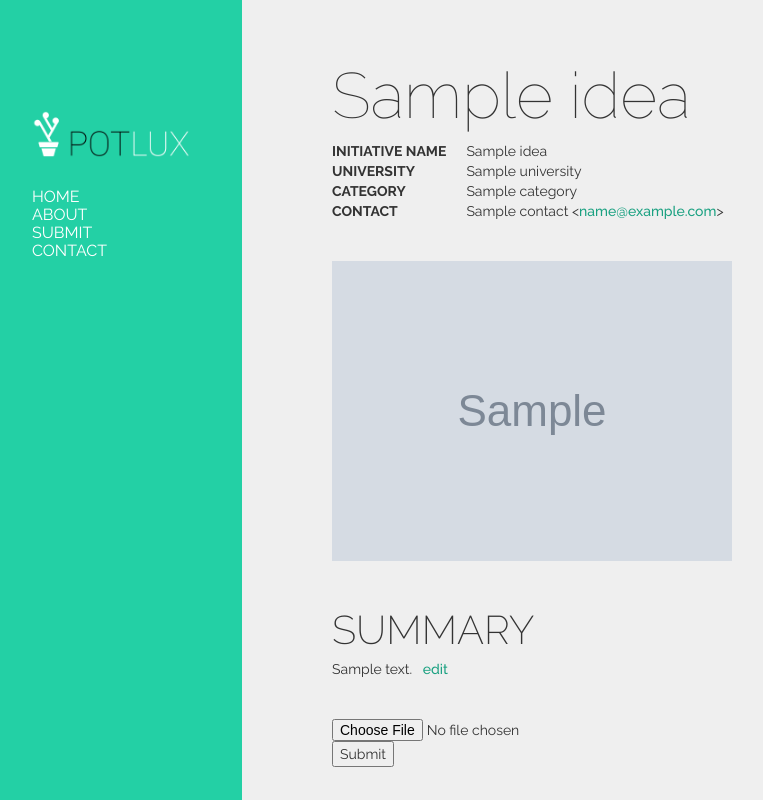
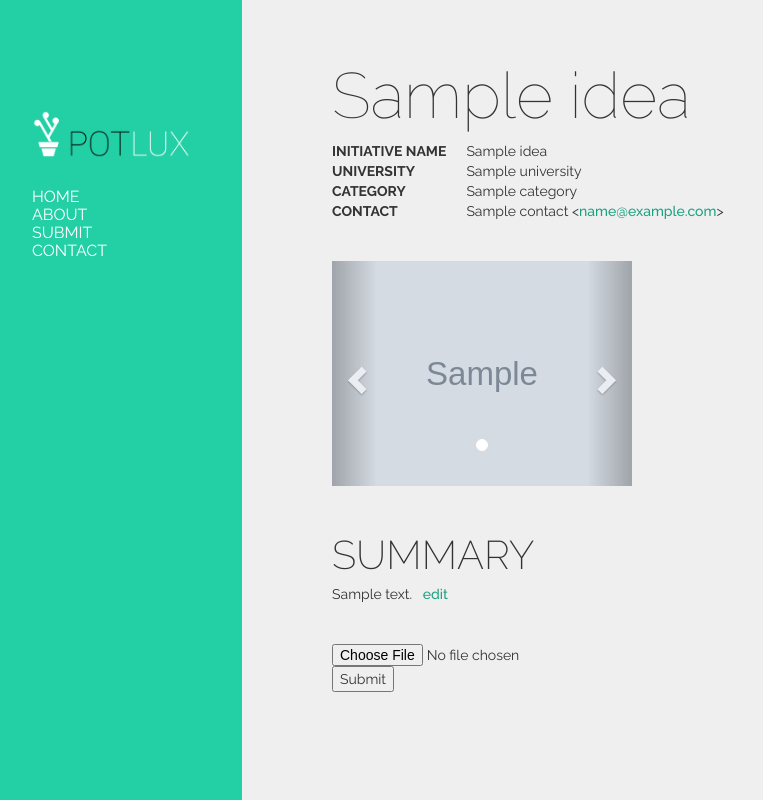
Before and after one commit to potlux/potlux, a Flask app: template potlux/templates/project.html in a window 1280 px wide. Shown: the whole page, without its empty margins (8-771 px from the left). Run offline with Flask 2, Linux system fonts and the light colour scheme; the template is opened without the code that fills it: most values are stand-ins (such as "Sample title", 1, 10 or a date in 2020); grey boxes marked "Sample" are stand-in pictures; parts of the project's set-up code (start-up, migrations or seed data) failed here and were passed over; some libraries are stand-ins or nearby versions.

Commit message:
carousel

```diff
--- a/potlux/__init__.py
+++ b/potlux/__init__.py
@@ -27,6 +27,8 @@ app.config['SECURITY_REGISTERABLE'] = True
 app.config['SECURITY_CONFIRMABLE'] = True
 app.config['SECURITY_RECOVERABLE'] = True
 
+app.jinja_env.globals['len'] = len
+
 connection = Connection()
 connection.register([Idea, User])
 db = connection.potlux
--- a/potlux/static/resources/css/custom.css
+++ b/potlux/static/resources/css/custom.css
@@ -191,11 +191,19 @@ table {
 	padding: 10px;
 }
 
+.caroImage {
+	height: 300px;
+}
+
 .projectImages {
 	width: 100%;
     overflow: scroll;
     white-space: nowrap;
     text-overflow: ellipsis;
+}
+
+.carousel {
+	width: 300px;
 }
 
 .addNew {
--- a/potlux/templates/project.html
+++ b/potlux/templates/project.html
@@ -65,11 +65,46 @@
       </table>
       <br />
       <br />
-      <div class="projectImages">
-        {% for image_url in idea.resources.images: %}
-          <span> <img src="{{ url_for('static', filename=image_url) }}" /> </span>
-        {% endfor %}
-      </div><br />
+
+      {% if len(idea.resources.images) > 0 %}
+      <div id="carousel-example-generic" class="carousel slide" data-ride="carousel">
+        <!-- Indicators -->
+        <ol class="carousel-indicators">
+          {% for i in range(len(idea.resources.images)): %}
+          {% if i == 0: %}
+          <li data-target="#carousel-example-generic" data-slide-to="0" class="active"></li>
+          {% else %}
+          <li data-target="#carousel-example-generic" data-slide-to="{{i}}"></li>
+          {% endif %}
+          {% endfor %}
+        </ol>
+
+        <!-- Wrapper for slides -->
+        <div class="carousel-inner" role="listbox">
+          {% for image_url in idea.resources.images: %}
+          {% if loop.index == 1: %}
+          <div class="item active">
+          {% else %}
+          <div class="item">
+          {% endif %}
+            <img class="caroImage" src="{{ url_for('static', filename=image_url) }}">
+          </div>
+          {% endfor %}
+        </div>
+
+        <!-- Controls -->
+        <a class="left carousel-control" href="#carousel-example-generic" role="button" data-slide="prev">
+          <span class="glyphicon glyphicon-chevron-left" aria-hidden="true"></span>
+          <span class="sr-only">Previous</span>
+        </a>
+        <a class="right carousel-control" href="#carousel-example-generic" role="button" data-slide="next">
+          <span class="glyphicon glyphicon-chevron-right" aria-hidden="true"></span>
+          <span class="sr-only">Next</span>
+        </a>
+      </div>
+      {% endif %}
+
+      <br />
       <br />
       <div class="summaryTitle">
       SUMMARY
--- a/runserver.py
+++ b/runserver.py
@@ -11,4 +11,4 @@
 
 from potlux import app
 print "Starting server..."
-app.run(debug=False)
+app.run(debug=True)
```
Also changed, not shown: potlux/static/resources/user_images/54cbe15f3873410a86142345/a0770bef-2352-4a47-878a-5c1bb1eaf12d.png (added), potlux/static/resources/user_images/54cbe15f3873410a86142345/aa1bdfea-14fd-4475-9b54-37169540e58e.png (added), potlux/static/resources/user_images/54cbe15f3873410a86142345/b47e9a84-57b0-403a-8668-eec06008c62c.png (added), potlux/static/resources/user_images/54cbe15f3873410a86142345/c5fd5ae2-a40c-46b7-8fb9-48cfa772417d.png (added), potlux/static/resources/user_images/54cbe15f3873410a86142345/cb8cb459-6f35-4218-920f-4b60b8d8c959.png (added), potlux/static/resources/user_images/54cbe15f3873410a86142345/d6370841-d92c-4e3c-b9e4-907d99a23597.png (added), potlux/static/resources/user_images/54cbe15f3873410a86142345/e2896e80-459e-46c7-847e-d6e463308dd4.png (added), potlux/static/resources/user_images/54cbe15f3873410a86142345/f610d581-65ed-4409-96bd-a1a31e7e4822.png (added).
